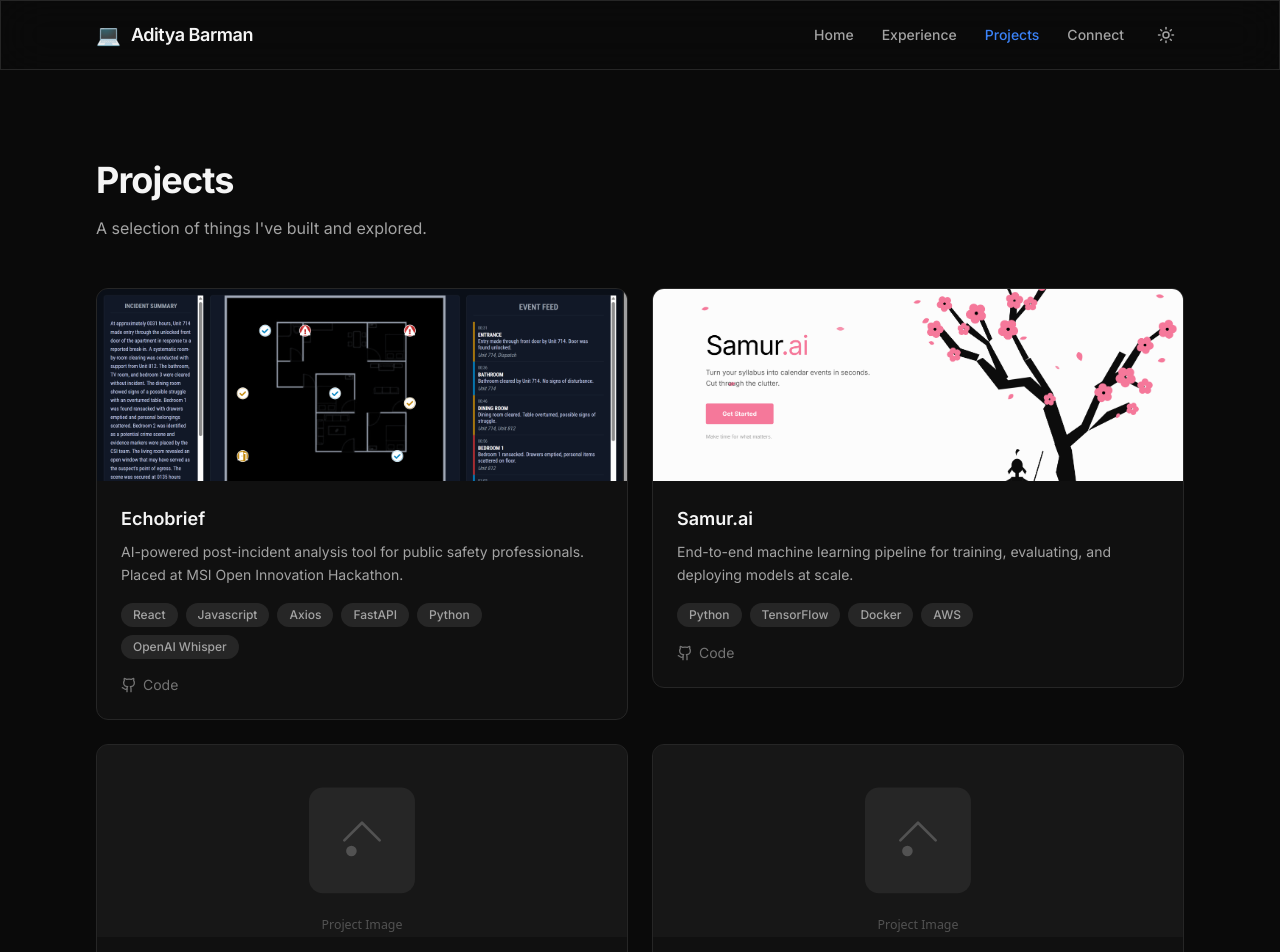
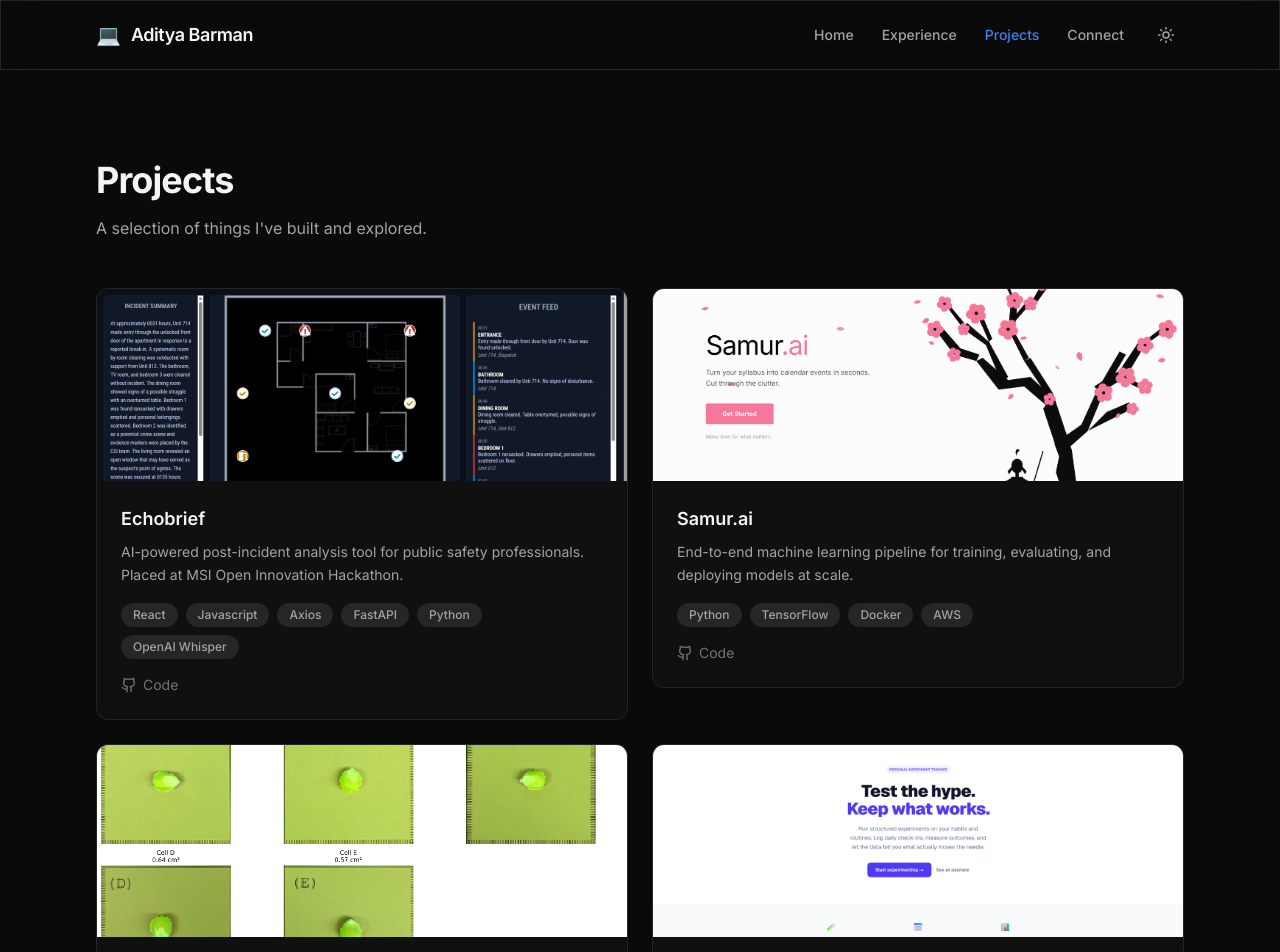
Before and after one commit to barmanax/personal-website-deployed, a Next.js app: page /projects in a window 1280 px wide. Shown: the top 952 px of the page. Built offline with nearby package versions, Linux system fonts and the light colour scheme.

Commit message:
Add project description

```diff
--- a/src/data/content.ts
+++ b/src/data/content.ts
@@ -184,7 +184,7 @@
     description:
       "A collection of developer productivity tools packaged as a fast, ergonomic command-line interface.",
     techTags: ["TypeScript", "Node.js", "CLI"],
-    image: "/projects/placeholder.svg",
+    image: "/projects/popcorn.png",
     github: "https://github.com/barmanax/popcorn-vision",
   },
     {
@@ -192,7 +192,7 @@
     description:
       "Interactive data visualization dashboard built with Python and React for exploring complex datasets.",
     techTags: ["Python", "React", "D3.js", "Flask"],
-    image: "/projects/placeholder.svg",
+    image: "/projects/hypo.png",
     github: "https://github.com/barmanax/hypo",
   },
 ];
```
Also changed, not shown: public/projects/hypo.png (added), public/projects/popcorn.png (added).
